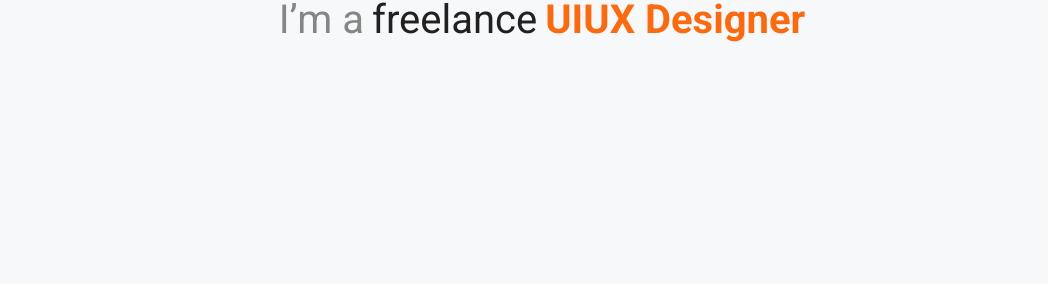
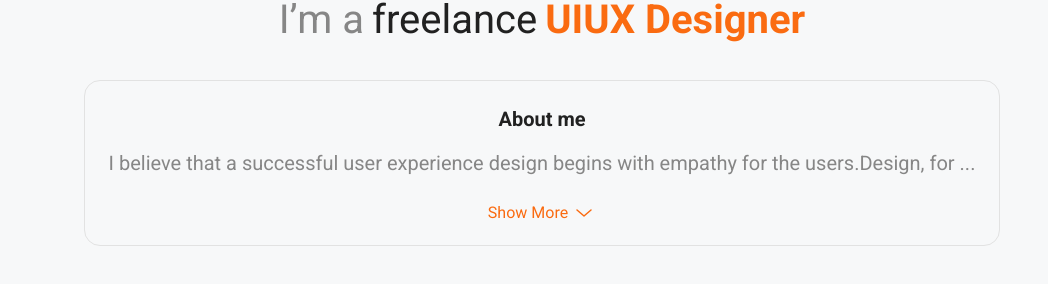
Before and after one commit to alirezanezami1/Nima-s-portfolio, a Vue app: page / in a window 1280 px wide. Shown: the part 220-504 px from the top of the page, without its empty margins (98-1146 px from the left). Built offline with nearby package versions, Linux system fonts and the light colour scheme; no server answers; the database is empty.

Commit message:
compete the aboutMe section

```diff
--- a/src/components/AboutmeView.vue
+++ b/src/components/AboutmeView.vue
@@ -1,5 +1,17 @@
 <script setup>
 import statusBtn from './statusBtn.vue'
+import ArrowBottom from './icons/ArrowBottom.vue'
+import { computed, ref } from 'vue'
+
+const txtAboutMe = ref(
+  ' I believe that a successful user experience design begins with empathy for the users.Design, for me, is a tool to create positive, lasting human, personal, and social values. As a UX/UI designer, I strive to turn user problems into opportunities for innovation. My goal is to create experiences that not only address challenges but also leave a meaningful and memorable impact on users lives, while achieving business objectives.',
+)
+
+const showMore = ref(false)
+
+const slicedTxt = computed(() => {
+  return `${txtAboutMe.value.slice(0, 98)}...`
+})
 </script>
 <template>
   <div class="flex flex-col justify-center items-center gap-8 pt-3">
@@ -31,5 +43,30 @@ import statusBtn from './statusBtn.vue'
     </div>
 
     <!-- /// about me  -->
+    <div
+      class="flex flex-col justify-center items-start gap-[10px] rounded-2xl border-[1px] border-borderColor2 px-6 pt-6 pb-3"
+    >
+      <div class="flex justify-center items-center flex-col self-stretch gap-4">
+        <div class="flex flex-col justify-center items-center self-stretch gap-4">
+          <p class="text-textColor2 text-ellipsis text-[20px] leading-7 font-semibold">About me</p>
+          <p class="text-textColor text-ellipsis text-[20px] leading-7 font-normal" v-if="showMore">
+            {{ txtAboutMe }}
+          </p>
+          <p
+            class="text-textColor text-ellipsis text-[20px] leading-7 font-normal"
+            v-if="!showMore"
+          >
+            {{ slicedTxt }}
+          </p>
+          <div
+            class="flex justify-center items-center gap-1 h-[40px] rounded-full text-textColor3 text-[16px] font-medium leading-[140%]"
+            @click="showMore = !showMore"
+          >
+            Show <span v-if="!showMore">More</span> <span v-if="showMore">less</span>
+            <ArrowBottom :class="{ 'transform rotate-180': showMore }" />
+          </div>
+        </div>
+      </div>
+    </div>
   </div>
 </template>
--- /dev/null
+++ b/src/components/icons/ArrowBottom.vue
@@ -0,0 +1,11 @@
+<template>
+  <svg xmlns="http://www.w3.org/2000/svg" width="24" height="24" viewBox="0 0 24 24" fill="none">
+    <path
+      d="M19 9L12 15L5 9"
+      stroke="#FA6B11"
+      stroke-width="1.5"
+      stroke-linecap="round"
+      stroke-linejoin="round"
+    />
+  </svg>
+</template>
```
